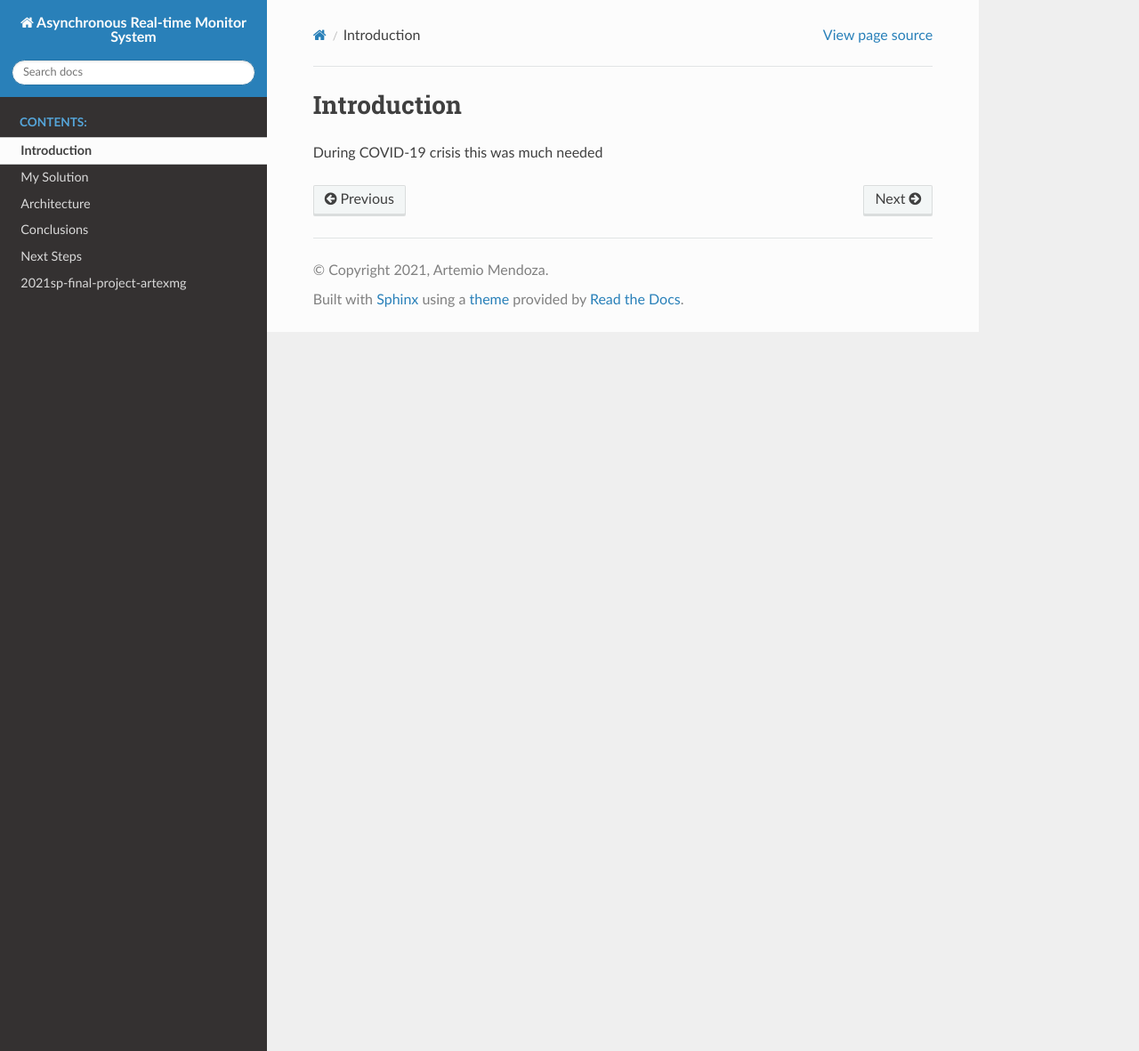
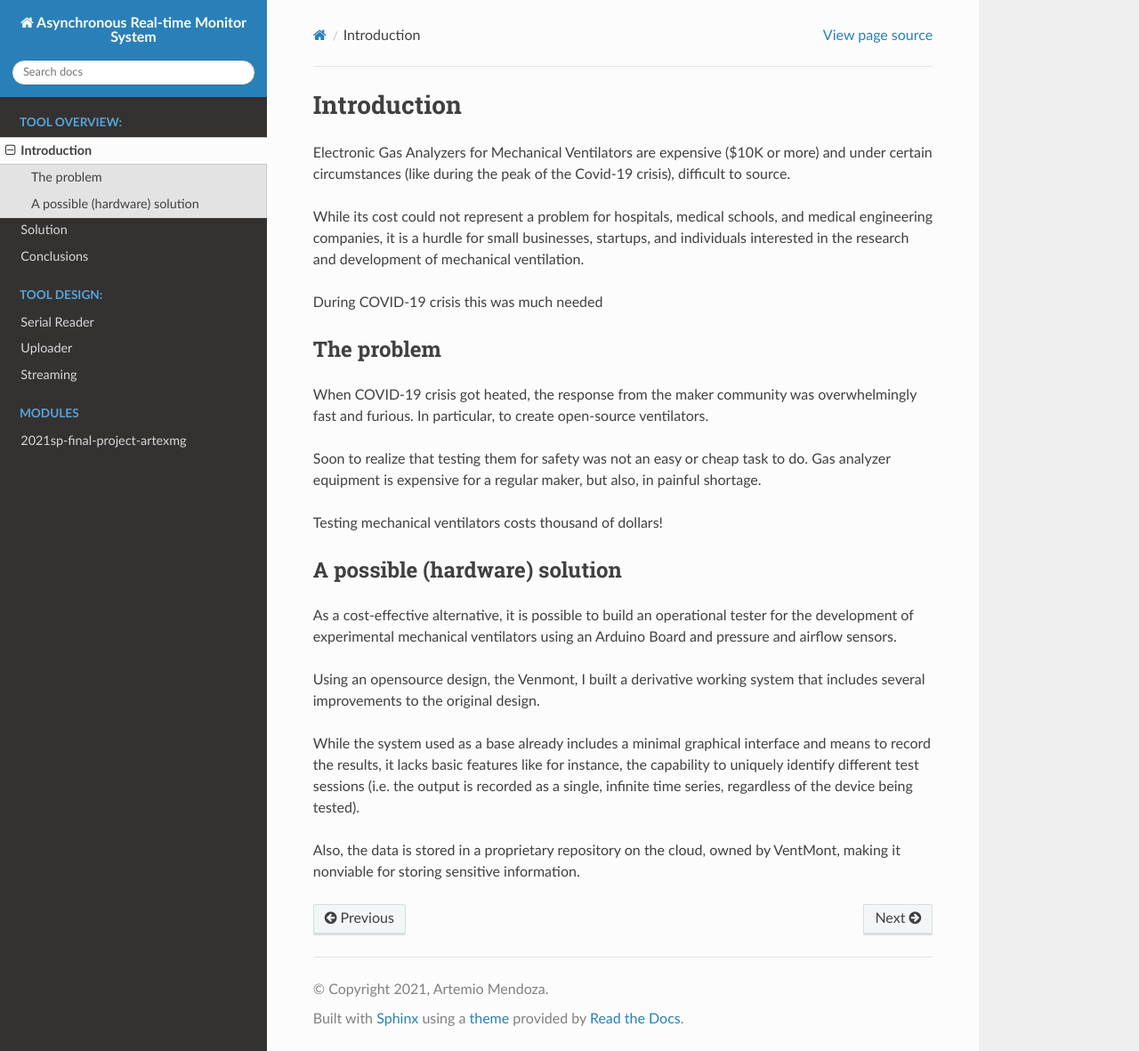
Before and after one commit to artexmg/artms, a Sphinx documentation site: the page built from docs/source/introduction.rst, in a window 1280 px wide and 1181 px high. Shown: the whole window at 89% size. Built offline with Sphinx 7.4.7 and the Read the Docs theme 2.0.0, drawn with Linux system fonts in a browser that asks for light colours; pages that are not in the unit, such as notebooks, are missing from menus.

```diff
--- a/docs/source/introduction.rst
+++ b/docs/source/introduction.rst
@@ -1,4 +1,49 @@
 Introduction
 ===================
 
+Electronic Gas Analyzers for Mechanical Ventilators are expensive
+($10K or more) and under certain circumstances (like during the
+peak of the Covid-19 crisis), difficult to source.
+
+While its cost could not represent a problem for hospitals,
+medical schools, and medical engineering companies,
+it is a hurdle for small businesses, startups,
+and individuals interested in the research and development
+of mechanical ventilation.
+
 During COVID-19 crisis this was much needed
+
+
+The problem
+#################
+
+When COVID-19 crisis got heated, the response from
+the maker community was overwhelmingly fast and furious.
+In particular, to create open-source ventilators.
+
+Soon to realize that testing them for safety was not
+an easy or cheap task to do.
+Gas analyzer equipment is expensive for a regular maker,
+but also, in painful shortage.
+
+Testing mechanical ventilators costs thousand of dollars!
+
+A possible (hardware) solution
+##############################
+
+As a cost-effective alternative, it is possible to build an
+operational tester for the development of experimental mechanical
+ventilators using an Arduino Board and pressure and airflow sensors.
+
+Using an opensource design, the Venmont, I built a derivative working system
+that includes several improvements to the original design.
+
+While the system used as a base already includes a minimal
+graphical interface and means to record the results,
+it lacks basic features like for instance, the capability
+to uniquely identify different test sessions
+(i.e. the output is recorded as a single, infinite time series,
+regardless of the device being tested).
+
+Also, the data is stored in a proprietary repository on the cloud,
+owned by VentMont, making it nonviable for storing sensitive information.
--- a/docs/source/modules.rst
+++ b/docs/source/modules.rst
@@ -2,10 +2,7 @@
 ============================
 
 .. toctree::
-   :maxdepth: 4
+   :maxdepth: 0
 
-   conftest
    serial_reader
-   test_launcher
-   test_pset
    uploader
```
Also changed, not shown: docs/source/conclusions.rst (+34 -2 lines), docs/source/index.rst (+21 -3 lines), docs/source/serial_reader.rst (+18 -12 lines), docs/source/serial_reader_doc.rst (added, +22 -0 lines), docs/source/solution.rst (+33 -3 lines), docs/source/streaming_doc.rst (added, +11 -0 lines), docs/source/uploader_doc.rst (added, +12 -0 lines), docs/source/images/architecture.png (added), docs/source/images/daemon_context.png (added), docs/source/images/serial_reader.png (added), docs/source/images/vaweform.png (added).
